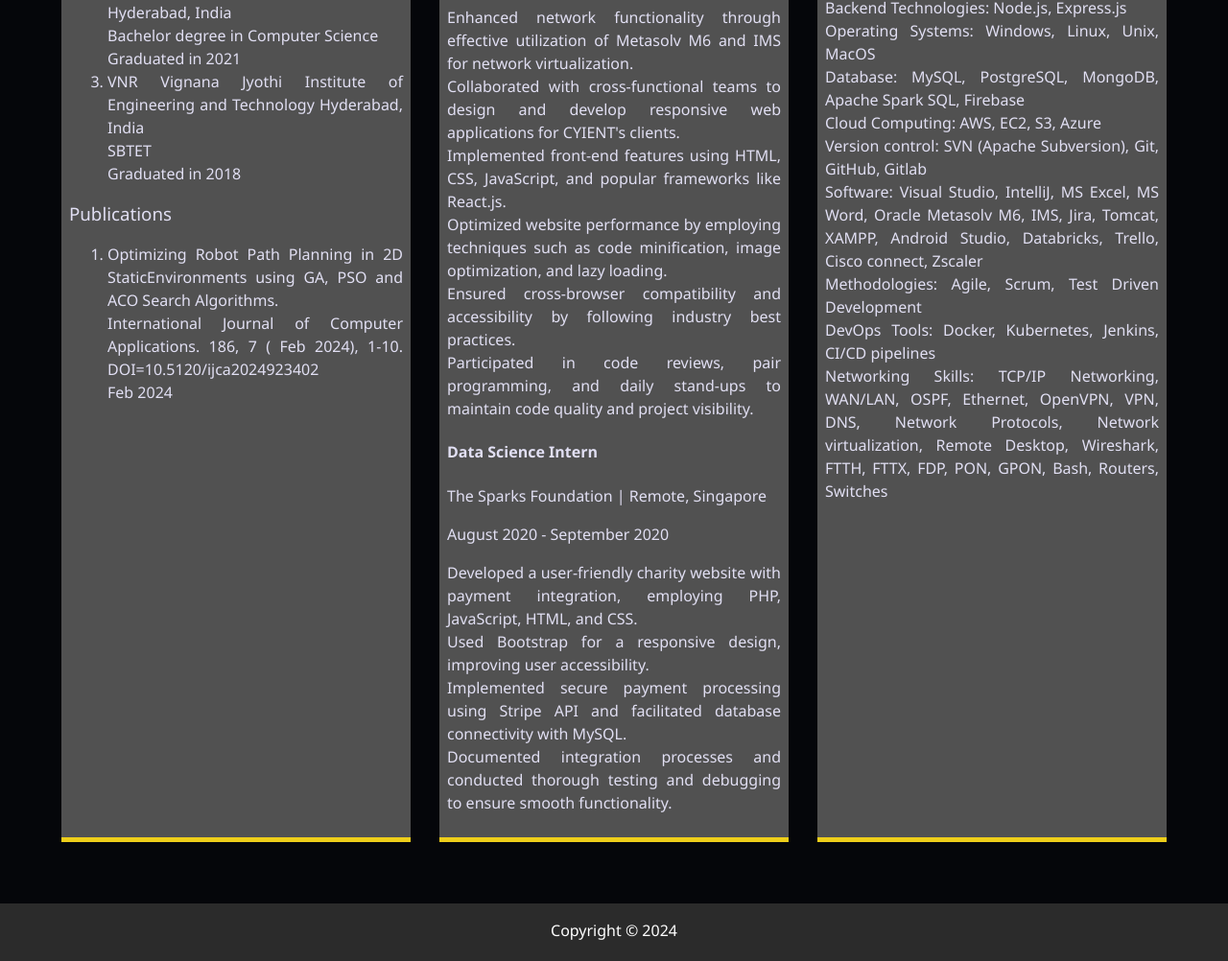
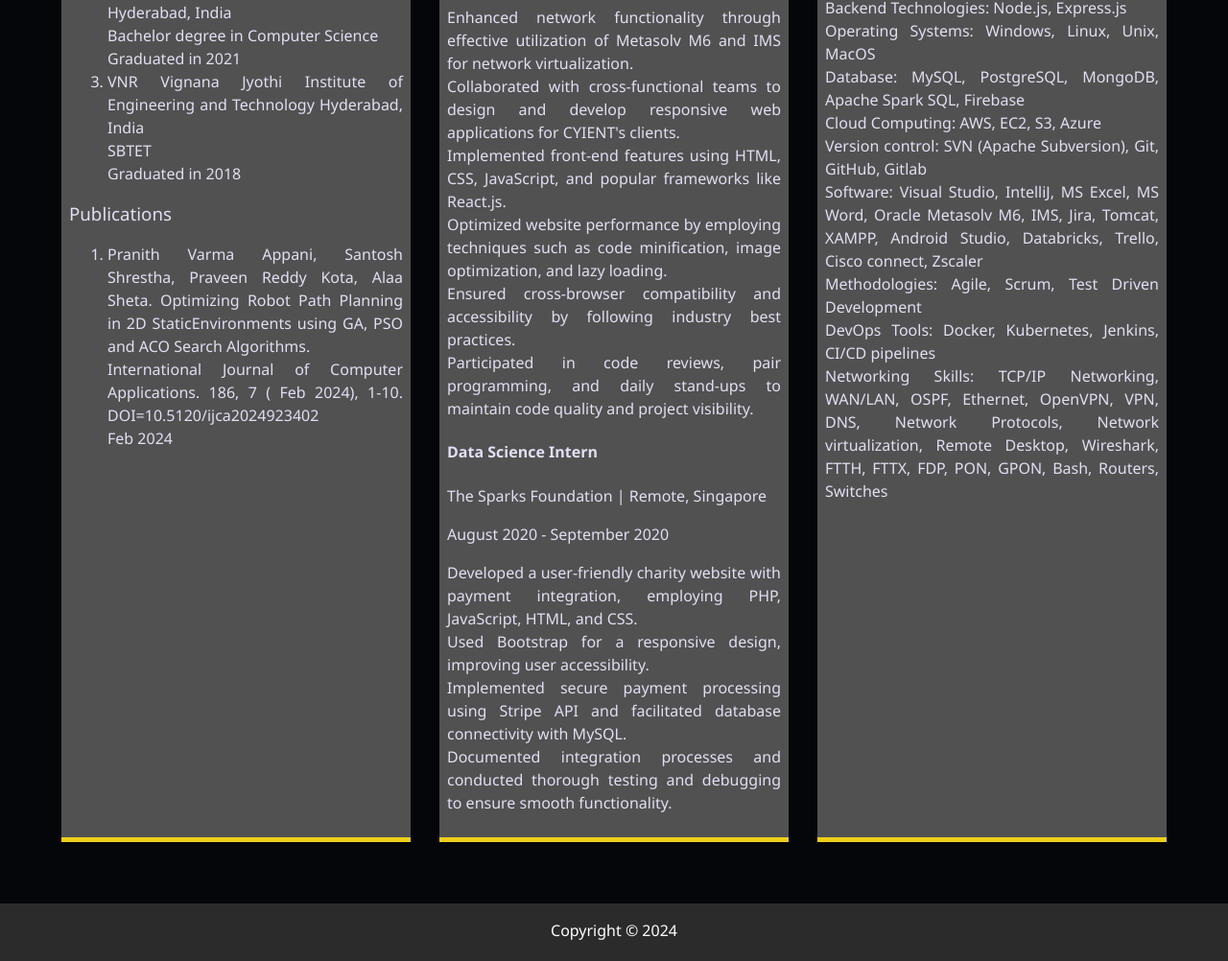
Before and after one commit to fuzz503/pranithvarma, a website: page about.html in a window 1280 px wide. Shown: the part 1147-2149 px from the top of the page at 96% size. Drawn offline with Linux system fonts and the light colour scheme.

Commit message:
Update about.html

```diff
--- a/about.html
+++ b/about.html
@@ -105,9 +105,8 @@ I am eager to bring my expertise and passion for technology to a dynamic team. W
   <h3>Publications</h3>
   <ol>
     <li>
-      Optimizing Robot Path Planning in 2D StaticEnvironments using GA, PSO and ACO Search Algorithms.<br />
-      International Journal of
-Computer Applications. 186, 7 ( Feb 2024), 1-10. DOI=10.5120/ijca2024923402<br />
+      Pranith Varma Appani, Santosh Shrestha, Praveen Reddy Kota, Alaa Sheta. Optimizing Robot Path Planning in 2D StaticEnvironments using GA, PSO and ACO Search Algorithms.<br />
+      International Journal of Computer Applications. 186, 7 ( Feb 2024), 1-10. DOI=10.5120/ijca2024923402<br />
       Feb 2024
     </li>
   </ol>
```
